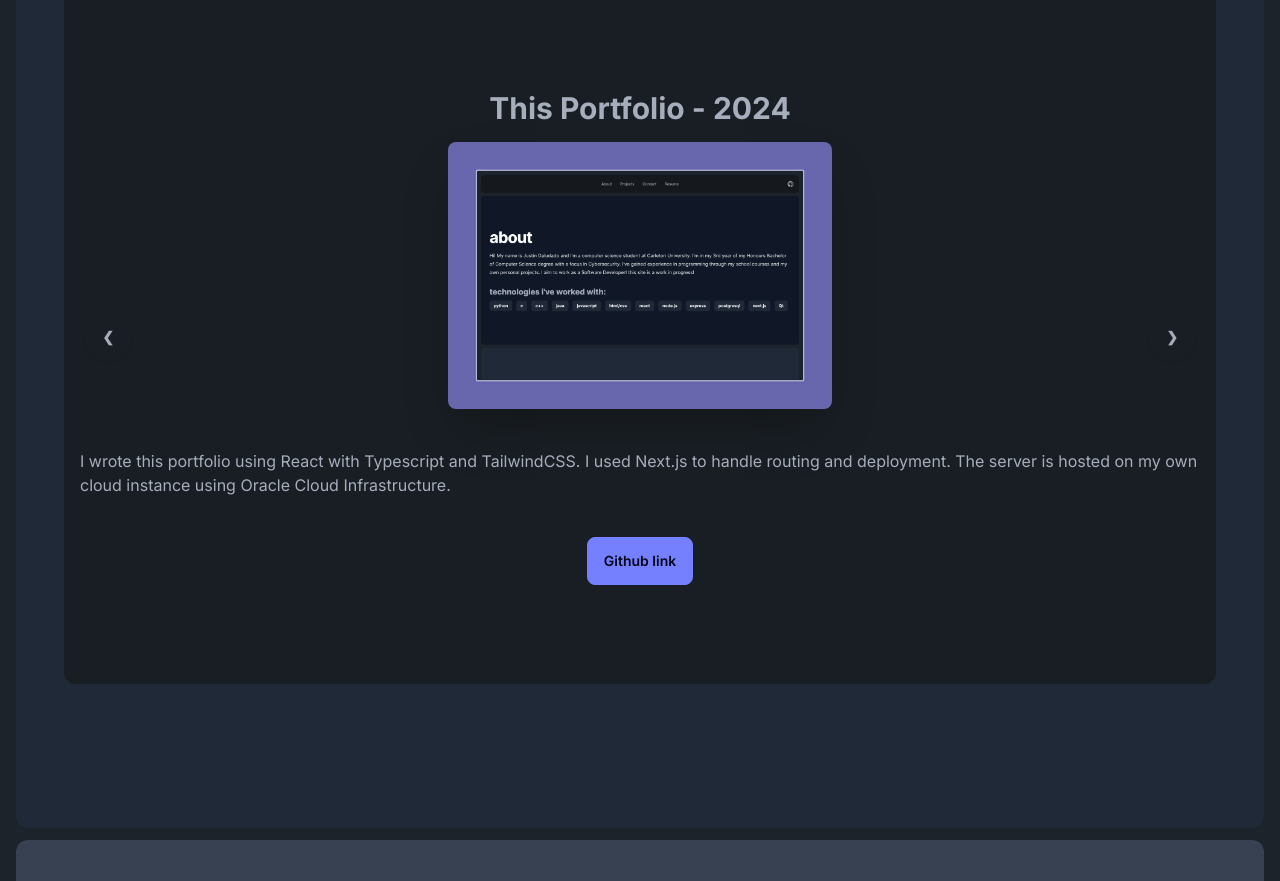
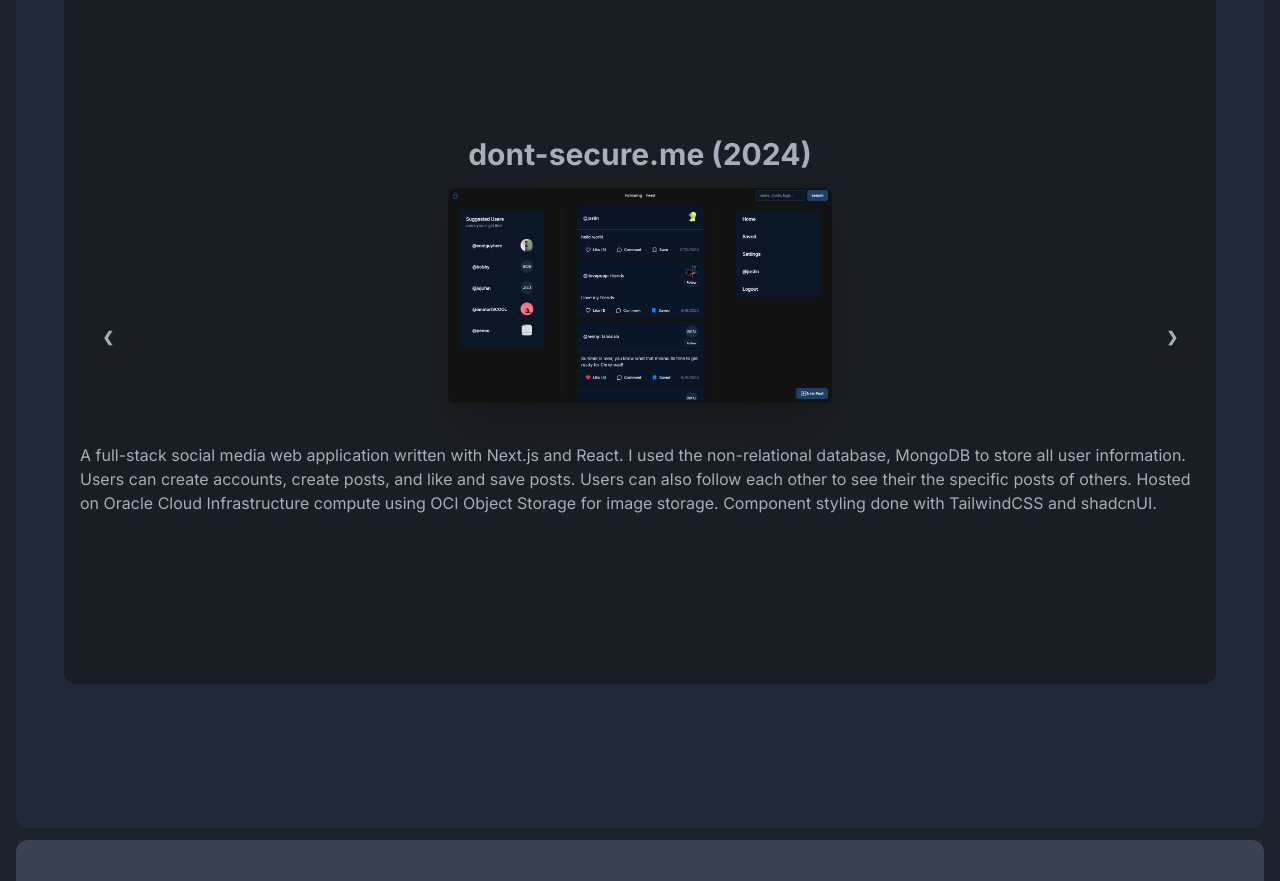
Before and after one commit to justindal/jd-website, a Next.js app: page / in a window 1280 px wide. Shown: the part 922-1803 px from the top of the page. Built offline with nearby package versions, Linux system fonts and the light colour scheme.

Commit message:
sept24 changes

```diff
--- a/src/app/components/Carousel.tsx
+++ b/src/app/components/Carousel.tsx
@@ -6,6 +6,25 @@ const Carousel = () => {
   return (
     <div className='carousel w-full'>
       <div id='slide1' className='carousel-item relative w-full'>
+        <ProjectCard
+          title='dont-secure.me (2024)'
+          description='A full-stack social media web application written with Next.js and React. I used the non-relational database, MongoDB to
+          store all user information. Users can create accounts, create posts, and like and save posts. Users can also follow each other to
+          see their the specific posts of others. Hosted on Oracle Cloud Infrastructure compute using OCI Object Storage for image storage.
+          Component styling done with TailwindCSS and shadcnUI.'
+          image='/images/dsm.jpeg'
+        ></ProjectCard>
+        <div className='absolute flex justify-between transform -translate-y-1/2 left-5 right-5 top-1/2'>
+          <a href='#slide5' className='btn btn-circle'>
+            ❮
+          </a>
+          <a href='#slide2' className='btn btn-circle'>
+            ❯
+          </a>
+        </div>
+      </div>
+
+      <div id='slide2' className='carousel-item relative w-full'>
         <ProjectCard
           title='This Portfolio - 2024'
           description='I wrote this portfolio using React with Typescript and TailwindCSS.
@@ -21,15 +40,16 @@ const Carousel = () => {
           </a>
         </ProjectCard>
         <div className='absolute flex justify-between transform -translate-y-1/2 left-5 right-5 top-1/2'>
-          <a href='#slide4' className='btn btn-circle'>
+          <a href='#slide1' className='btn btn-circle'>
             ❮
           </a>
-          <a href='#slide2' className='btn btn-circle'>
+          <a href='#slide3' className='btn btn-circle'>
             ❯
           </a>
         </div>
       </div>
-      <div id='slide2' className='carousel-item relative w-full'>
+
+      <div id='slide3' className='carousel-item relative w-full'>
         <ProjectCard
           title='Grade Manager - 2023'
           description='A simple grade manager program to keep track of courses and grades.
@@ -47,15 +67,16 @@ const Carousel = () => {
           </a>
         </ProjectCard>
         <div className='absolute flex justify-between transform -translate-y-1/2 left-5 right-5 top-1/2'>
-          <a href='#slide1' className='btn btn-circle'>
+          <a href='#slide2' className='btn btn-circle'>
             ❮
           </a>
-          <a href='#slide3' className='btn btn-circle'>
+          <a href='#slide4' className='btn btn-circle'>
             ❯
           </a>
         </div>
       </div>
-      <div id='slide3' className='carousel-item relative w-full'>
+
+      <div id='slide4' className='carousel-item relative w-full'>
         <ProjectCard
           title='Simple Chat App - 2022'
           description='A simple chat application that uses websockets to send messages between clients.
@@ -71,15 +92,16 @@ const Carousel = () => {
           </a>
         </ProjectCard>
         <div className='absolute flex justify-between transform -translate-y-1/2 left-5 right-5 top-1/2'>
-          <a href='#slide2' className='btn btn-circle'>
+          <a href='#slide3' className='btn btn-circle'>
             ❮
           </a>
-          <a href='#slide4' className='btn btn-circle'>
+          <a href='#slide5' className='btn btn-circle'>
             ❯
           </a>
         </div>
       </div>
-      <div id='slide4' className='carousel-item relative w-full'>
+
+      <div id='slide5' className='carousel-item relative w-full'>
         <ProjectCard
           title='Secret Santa Discord Bot - 2022'
           description='A discord bot that can be used to run a secret santa event in a discord server. Each
@@ -97,7 +119,7 @@ const Carousel = () => {
           </a>
         </ProjectCard>
         <div className='absolute flex justify-between transform -translate-y-1/2 left-5 right-5 top-1/2'>
-          <a href='#slide3' className='btn btn-circle'>
+          <a href='#slide4' className='btn btn-circle'>
             ❮
           </a>
           <a href='#slide1' className='btn btn-circle'>
--- a/src/app/components/Contact.tsx
+++ b/src/app/components/Contact.tsx
@@ -17,7 +17,7 @@ const Contact = () => {
           </p>
           <div className='mt-8'>
             <a
-              href='mailto:justin@justindaludado.live'
+              href='mailto:justinbdaludado@gmail.com'
               className='btn btn-primary mr-4'
             >
               Email
```
Also changed, not shown: public/images/dsm.jpeg (added), 1 other file (tests, documents, lock files or other folders).
